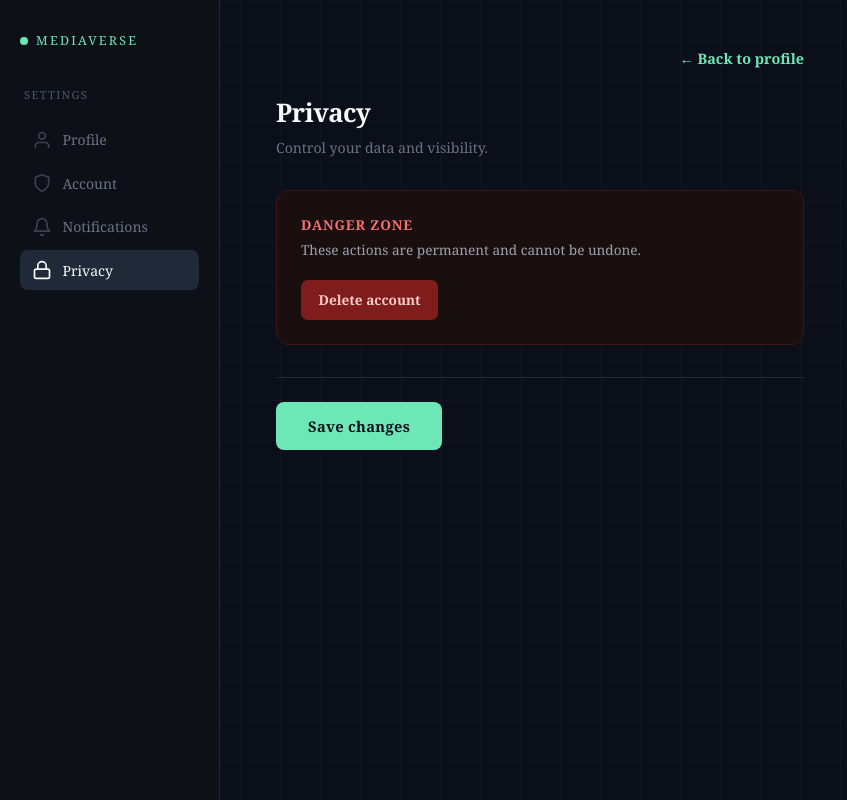
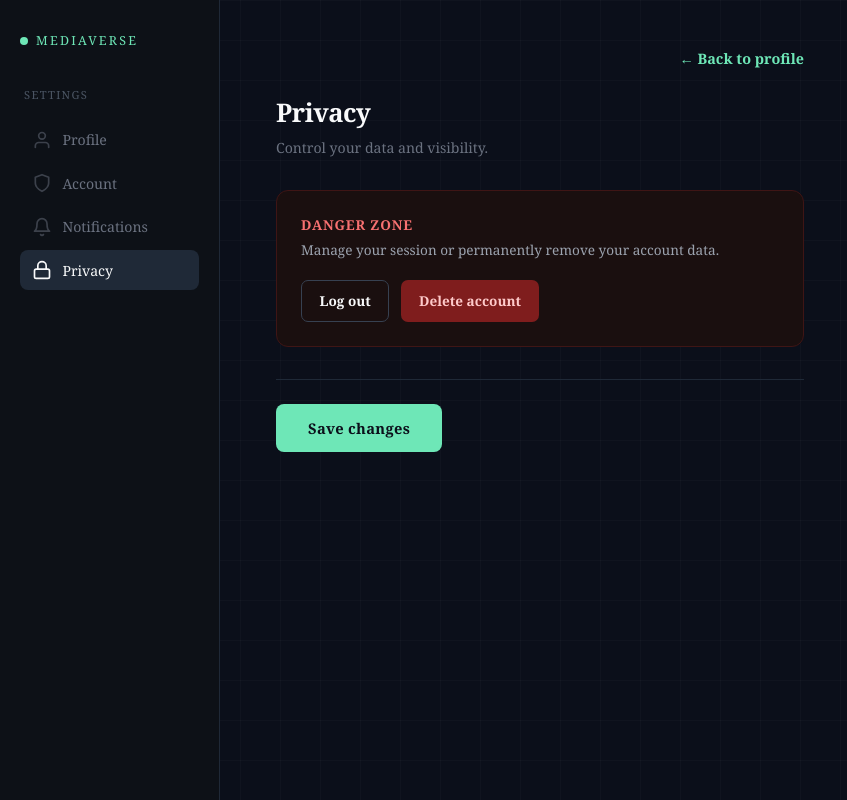
Before and after one commit to ITCS-4155/MediaVerse, a Next.js app in the folder mediaverse/: page /settings in a window 1280 px wide. Both pictures are taken after a click on the button "Privacy". Shown: the whole page, without its empty margins (0-847 px from the left). Built offline with nearby package versions, Linux system fonts and the light colour scheme; no server answers.

Commit message:
Middlware and final changes

```diff
--- a/mediaverse/app/actions/library.js
+++ b/mediaverse/app/actions/library.js
@@ -2,6 +2,7 @@
 
 import { prisma } from "../../lib/prisma";
 import {revalidatePath} from "next/cache";
+import { clearSession } from "../../lib/auth";
 
 // ==========================================
 // SAVE MEDIA (MASTER LIBRARY ONLY)
@@ -315,3 +316,16 @@ export async function getUserProfile(userId) {
         return { error: "Failed to load user profile." };
     }
 }
+
+// ==========================================
+// LOGOUT USER
+// ==========================================
+export async function logoutUser() {
+    try {
+        await clearSession();
+        return { success: true };
+    } catch (error) {
+        console.error("Error logging out:", error);
+        return { error: "Failed to log out." };
+    }
+}
--- a/mediaverse/app/settings/page.js
+++ b/mediaverse/app/settings/page.js
@@ -1,7 +1,7 @@
 "use client";
 
 import {useState, useRef, useCallback, useEffect} from "react";
-import { updateProfile, updateAccount, deleteAccount, getUserProfile } from "../actions/library";
+import { updateProfile, updateAccount, deleteAccount, getUserProfile, logoutUser } from "../actions/library";
 import Link from "next/link";
 
 const CameraIcon = () => (
@@ -146,6 +146,15 @@ export default function Page() {
         }
     };
 
+    const handleLogout = async () => {
+        try {
+            await logoutUser();
+        } catch (error) {
+            console.error(error);
+        }
+        window.location.href = "/";
+    };
+
     const handleDeleteAccount = async () => {
         if (!userId) return;
         const confirmDelete = confirm("Are you completely sure? This will delete all your tracked media, lists, and your account permanently.");
@@ -153,6 +162,7 @@ export default function Page() {
         if (confirmDelete) {
             const res = await deleteAccount(userId);
             if (res.success) {
+                await logoutUser();
                 window.location.href = "/";
             } else {
                 alert("Failed to delete account.");
@@ -310,8 +320,9 @@ export default function Page() {
                             <p style={styles.sectionSub}>Control your data and visibility.</p>
                             <div style={styles.dangerZone}>
                                 <p style={styles.dangerTitle}>Danger zone</p>
-                                <p style={styles.dangerDesc}>These actions are permanent and cannot be undone.</p>
+                                <p style={styles.dangerDesc}>Manage your session or permanently remove your account data.</p>
                                 <div style={styles.dangerBtns}>
+                                    <button onClick={handleLogout} style={styles.logoutBtn}>Log out</button>
                                     <button onClick={handleDeleteAccount} style={styles.dangerBtnFill}>Delete account</button>
                                 </div>
                             </div>
@@ -411,6 +422,7 @@ const styles = {
     dangerTitle: { margin: "0 0 0.3rem", fontSize: "0.85rem", fontWeight: "700", letterSpacing: "0.06em", textTransform: "uppercase", color: "#f87171" },
     dangerDesc: { margin: "0 0 1.25rem", fontSize: "0.85rem", color: "#9ca3af" },
     dangerBtns: { display: "flex", gap: "0.75rem", flexWrap: "wrap" },
+    logoutBtn: { padding: "0.6rem 1.1rem", border: "1px solid #374151", borderRadius: "7px", background: "none", color: "#f9fafb", fontSize: "0.85rem", cursor: "pointer", fontWeight: "600", fontFamily: "'Georgia', serif", transition: "background-color 0.2s" },
     dangerBtnFill: { padding: "0.6rem 1.1rem", border: "none", borderRadius: "7px", backgroundColor: "#7f1d1d", color: "#fecaca", fontSize: "0.85rem", cursor: "pointer", fontWeight: "700", fontFamily: "'Georgia', serif" },
     saveBar: { paddingTop: "1.5rem", borderTop: "1px solid #1f2937" },
     saveBtn: { display: "flex", alignItems: "center", gap: "0.5rem", padding: "0.8rem 2rem", backgroundColor: "#6ee7b7", color: "#0b0f1a", border: "none", borderRadius: "8px", fontSize: "0.92rem", fontWeight: "700", letterSpacing: "0.02em", cursor: "pointer", fontFamily: "'Georgia', serif", transition: "opacity 0.2s" },
--- a/mediaverse/middleware.js
+++ b/mediaverse/middleware.js
@@ -1,15 +1,15 @@
 import { NextResponse } from 'next/server';
 
-const protectedRoutes = ['/dashboard', '/profile', '/search', '/settings'];
+const protectedRoutes = ['/explore', '/profile', '/search', '/settings'];
 
 export function middleware(req) {
-    const sessionToken = req.cookies.get('session')?.value;
+    const sessionToken = req.cookies.get('mv_token')?.value;
     const path = req.nextUrl.pathname;
 
     const isProtectedRoute = protectedRoutes.some((route) => path.startsWith(route));
 
     if (isProtectedRoute && !sessionToken) {
-        return NextResponse.redirect(new URL('/login', req.url));
+        return NextResponse.redirect(new URL('/', req.url));
     }
 
     return NextResponse.next();
@@ -17,7 +17,7 @@ export function middleware(req) {
 
 export const config = {
     matcher: [
-        '/dashboard/:path*',
+        '/explore/:path*',
         '/profile/:path*',
         '/search/:path*',
         '/settings/:path*',
```
